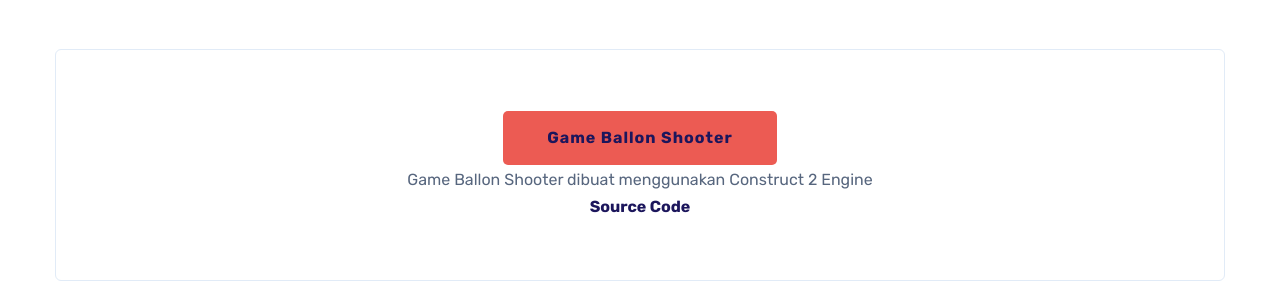
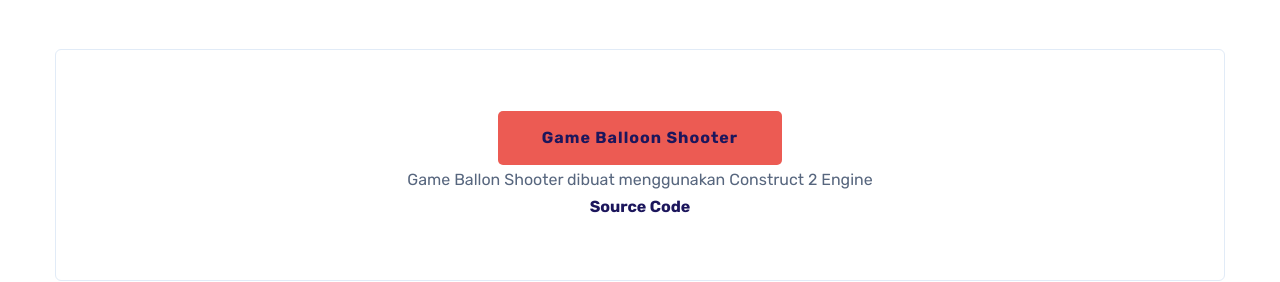
Before and after one commit to murpysn/personalportfolio, a plain HTML site: page index.html in a window 1280 px wide. Shown: the part 3600-3882 px from the top of the page. Drawn offline with Linux system fonts and the light colour scheme.

Commit message:
Update index.html

```diff
--- a/index.html
+++ b/index.html
@@ -230,7 +230,7 @@
                         <div class="col-lg-12 col-md-6 col-sm-6">
                             <div class="single-cat text-center mb-50">
                                 <div class="cat-cap">
-                                <a href="BallonShooterGame/" class="btn btn-warning">Game Ballon Shooter</a>
+                                <a href="BallonShooterGame/" class="btn btn-warning">Game Balloon Shooter</a>
                                     <p>Game Ballon Shooter dibuat menggunakan Construct 2 Engine</p>
                             <a href="https://github.com/murpysn/BallonShooter">Source Code</a>
                             </div>
```
